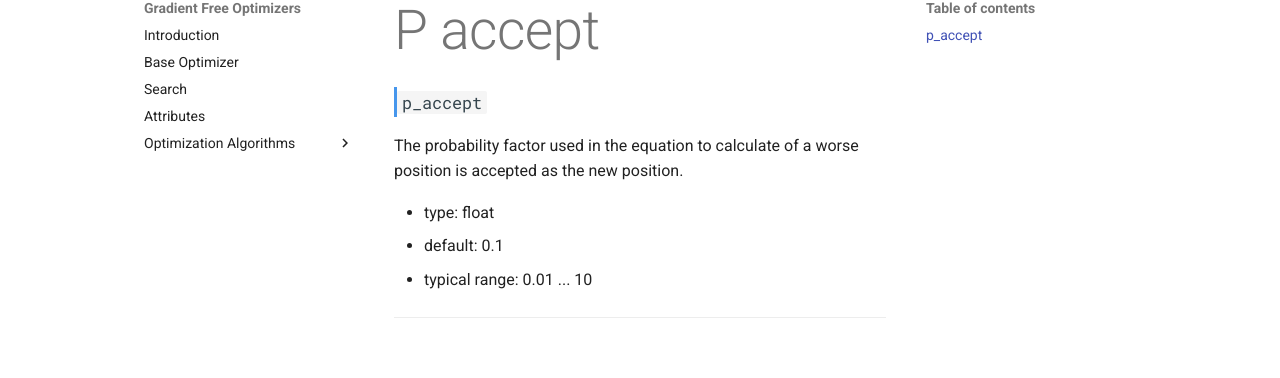
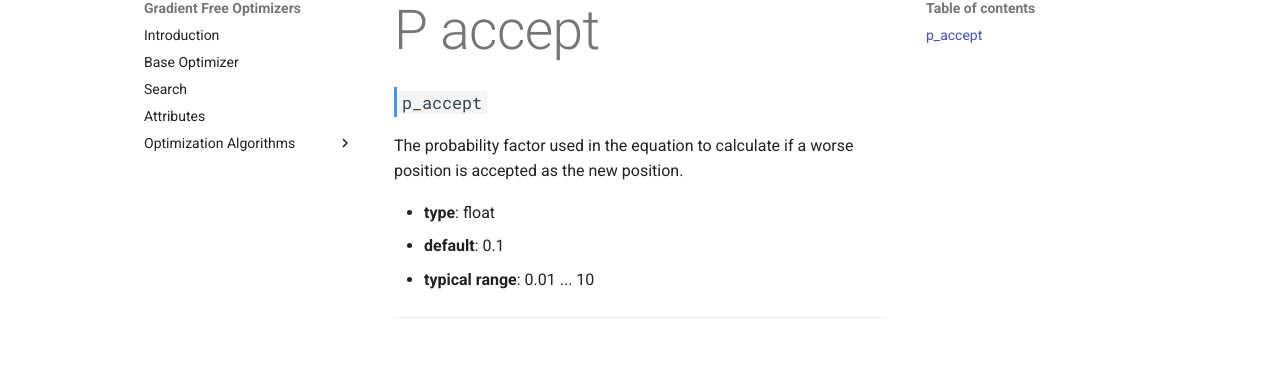
Before and after one commit to SimonBlanke/gradient-free-optimizers-documentation, an MkDocs documentation site: the page built from docs/parameters/p_accept.md, in a window 1280 px wide. Shown: the part 103-481 px from the top of the page. Built offline with MkDocs 1.6.1 and Material for MkDocs 9.7.7, drawn with Linux system fonts in a browser that asks for light colours; comment, search, counter and statistics services are not loaded; the version menu is left out.

```diff
--- a/docs/parameters/p_accept.md
+++ b/docs/parameters/p_accept.md
@@ -1,9 +1,9 @@
 ### `p_accept`
 
-The probability factor used in the equation to calculate of a worse position is accepted as the new position.
+The probability factor used in the equation to calculate if a worse position is accepted as the new position.
 
-  - type: float
-  - default: 0.1
-  - typical range: 0.01 ... 10
+  - **type**: float
+  - **default**: 0.1
+  - **typical range**: 0.01 ... 10
 
 ---
```
Also changed, not shown: docs/optimizers/stochastic_hill_climbing.md (+11 -2 lines).
